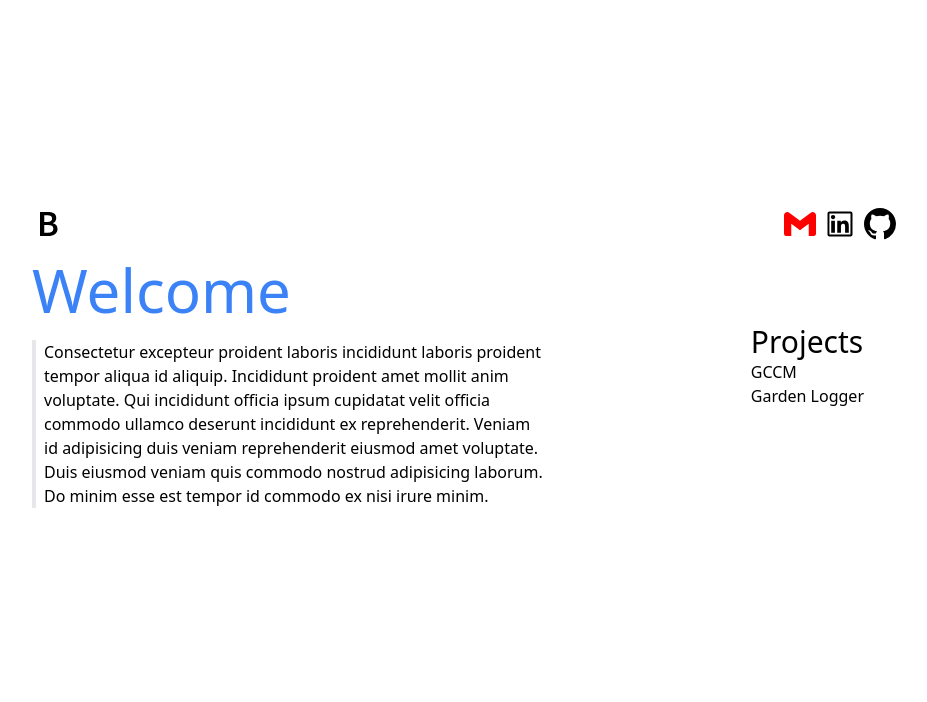
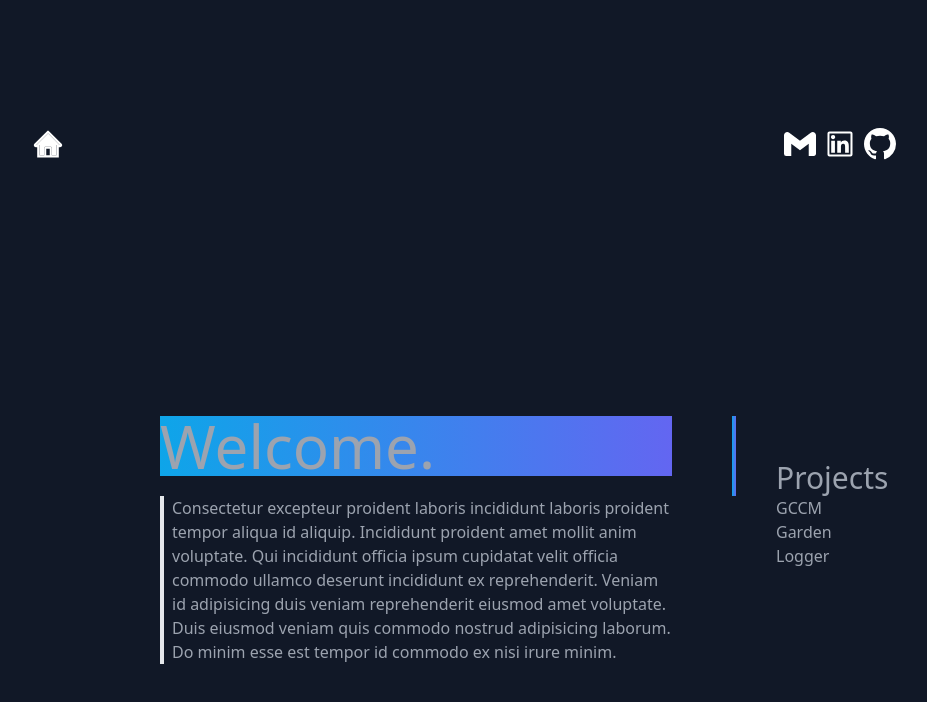
Before and after one commit to Uken81/portfolio, a React (Vite) app: page / in a window 1280 px wide. Shown: the top 702 px of the page, without its empty margins (176-1103 px from the left). Built offline with nearby package versions, Linux system fonts and the light colour scheme.

Commit message:
Add div to projects background to display gradient border. Change home icon. Fix demo size

```diff
--- a/src/App.tsx
+++ b/src/App.tsx
@@ -1,5 +1,5 @@
 import { useState } from 'react';
-import { Demo, DemoImage } from './components/demo/Demo';
+import { Demo } from './components/demo/Demo';
 import { Header } from './components/Header';
 import { MainMessage } from './components/MainMessage';
 import { Projects } from './components/Projects';
@@ -13,14 +13,16 @@ function App() {
   };
 
   return (
-    <div className="p-52">
+    <div className="min-h-screen bg-gray-900 px-52 py-32 text-gray-400">
       <Header setMessageType={setMessageType} closeDemo={closeDemo} />
-      <div className="flex justify-center">
-        <Demo demoImage={demoImage} />
-      </div>
-      <div className="flex flex-row">
-        <MainMessage messageType={messageType} setDemoImage={setDemoImage} />
-        <Projects setMessageType={setMessageType} closeDemo={closeDemo} />
+      <div className="px-32">
+        <div className="flex justify-center p-16">
+          <Demo demoImage={demoImage} />
+        </div>
+        <div className="flex flex-row">
+          <MainMessage messageType={messageType} setDemoImage={setDemoImage} />
+          <Projects setMessageType={setMessageType} closeDemo={closeDemo} />
+        </div>
       </div>
     </div>
   );
--- a/src/components/Header.tsx
+++ b/src/components/Header.tsx
@@ -1,4 +1,4 @@
-import { GoBold } from 'react-icons/go';
+import { AiTwotoneHome } from 'react-icons/ai';
 import { SiGmail } from 'react-icons/si';
 import { AiOutlineLinkedin } from 'react-icons/ai';
 import { GoMarkGithub } from 'react-icons/go';
@@ -13,21 +13,22 @@ export const Header: React.FC<{
   };
 
   return (
-    <div className="mb-5 flex justify-between hover:pointer-events-auto">
-      <GoBold
+    <div className="mb-16 flex justify-between hover:pointer-events-auto">
+      <AiTwotoneHome
         size={'2em'}
         onClick={handleClick}
-        className="hover:cursor-pointer"
+        className="hover:cursor-pointer "
+        color="white"
       />
       <div className="ml-auto flex ">
         <a href="mailto:brendanhurd@gmail.com">
-          <SiGmail size={'2em'} color={'red'} className="mr-2" />
+          <SiGmail size={'2em'} color={'white'} className="mr-2" />
         </a>
         <a href="https://www.linkedin.com/in/brendan-hurd-36b211259/">
-          <AiOutlineLinkedin size={'2em'} className="mr-2" />
+          <AiOutlineLinkedin size={'2em'} className="mr-2" color={'white'} />
         </a>
         <a href="https://github.com/Uken81">
-          <GoMarkGithub size={'2em'} />
+          <GoMarkGithub size={'2em'} color={'white'} />
         </a>
       </div>
     </div>
--- a/src/components/MainMessage.tsx
+++ b/src/components/MainMessage.tsx
@@ -28,7 +28,7 @@ export const MainMessage: React.FC<{
       }
     },
     welcome: {
-      title: 'Welcome',
+      title: 'Welcome.',
       text: 'Consectetur excepteur proident laboris incididunt laboris proident tempor aliqua id aliquip. Incididunt proident amet mollit anim voluptate. Qui incididunt officia ipsum cupidatat velit officia commodo ullamco deserunt incididunt ex reprehenderit. Veniam id adipisicing duis veniam reprehenderit eiusmod amet voluptate. Duis eiusmod veniam quis commodo nostrud adipisicing laborum. Do minim esse est tempor id commodo ex nisi irure minim.'
     }
   };
@@ -45,8 +45,12 @@ export const MainMessage: React.FC<{
     links?: { site: string; github: string; demo: string };
   }) => (
     <div className="flex flex-col">
-      <h1 className="mb-5 text-6xl text-blue-500">{props.title}</h1>
-      <span className="max-w-lg border-l-4 pl-2">{props.text}</span>
+      <h1 className="mb-5 bg-gradient-to-r from-sky-500 to-indigo-500 text-6xl">
+        {props.title}
+      </h1>
+      <span className="max-w-lg border-l-4 pl-2 text-gray-400">
+        {props.text}
+      </span>
       {message.links && (
         <div className="flex max-w-sm justify-between">
           <a
--- a/src/components/Projects.tsx
+++ b/src/components/Projects.tsx
@@ -7,10 +7,12 @@ export const Projects: React.FC<{
     closeDemo();
   };
   return (
-    <div className="mt-16 mr-8 ml-auto flex flex-col">
-      <h1 className="text-3xl">Projects</h1>
-      <span onClick={() => handleClick('gccm')}>GCCM</span>
-      <span onClick={() => handleClick('garden')}>Garden Logger</span>
+    <div className="max-w-1 ml-auto mr-8 max-h-20 bg-gradient-to-r from-sky-500 to-indigo-500">
+      <div className="mt-1 ml-1 flex  h-44 flex-col justify-between bg-gray-900 p-10 text-gray-400">
+        <h1 className="text-3xl">Projects</h1>
+        <span onClick={() => handleClick('gccm')}>GCCM</span>
+        <span onClick={() => handleClick('garden')}>Garden Logger</span>
+      </div>
     </div>
   );
 };
--- a/src/components/demo/Demo.tsx
+++ b/src/components/demo/Demo.tsx
@@ -11,16 +11,10 @@ export const Demo: React.FC<{ demoImage: string }> = ({ demoImage }) => {
     case 'garden':
       image = gardenGif;
   }
-  console.log('img', image);
-  //leave below until i know that a transform transition cant occur on render.
-  // return demoImage !== '' ? (
-  //   <img
-  //     src={image}
-  //     className="max-h-80 transform transition-transform hover:scale-125"></img>
-  // ) : null;
+
   return (
     <img
       src={image}
-      className="max-h-80 transform transition-transform duration-500 hover:scale-150"></img>
+      className="mb-16 max-h-80 transform transition-transform duration-500 hover:scale-150"></img>
   );
 };
```
